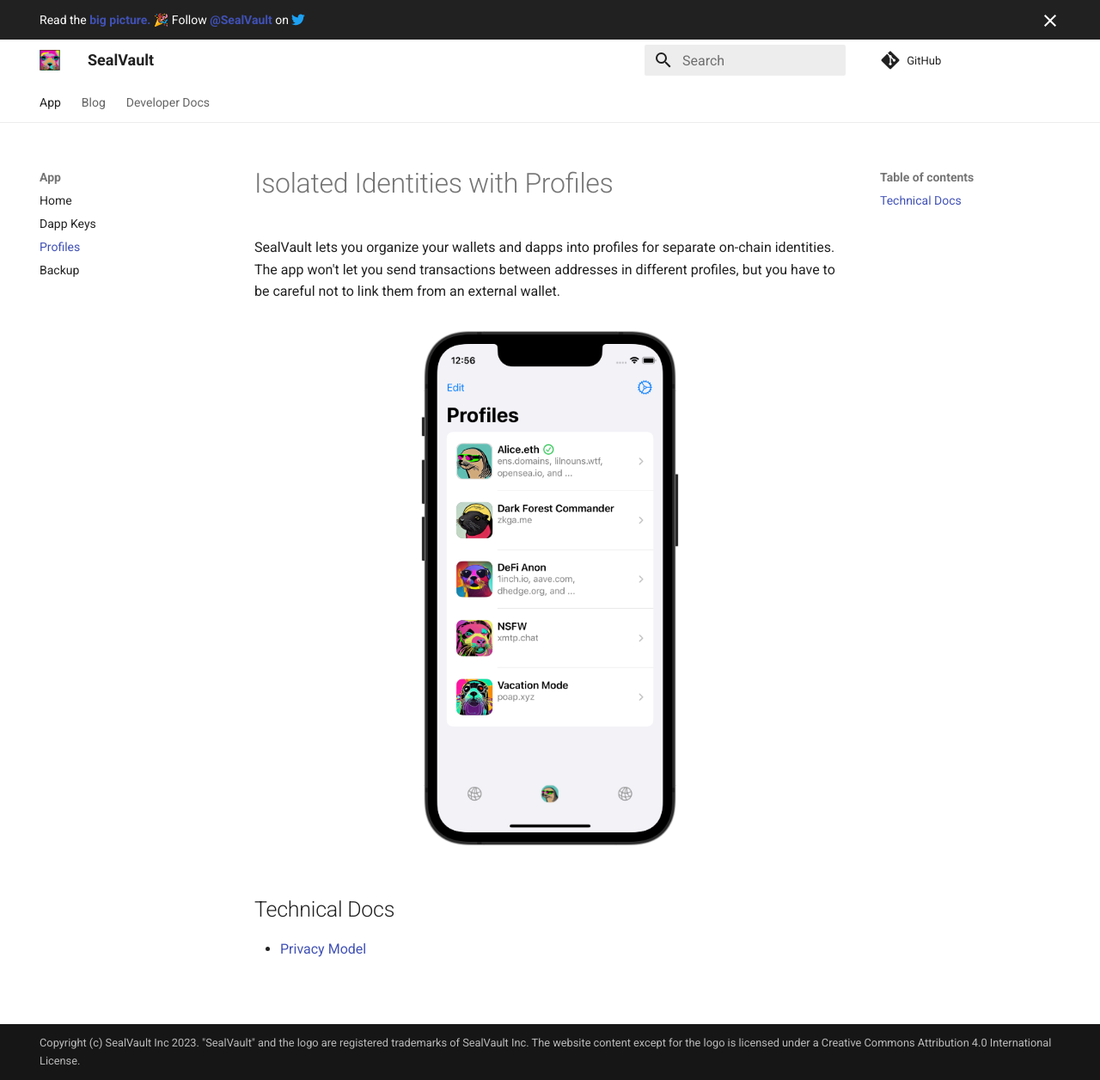
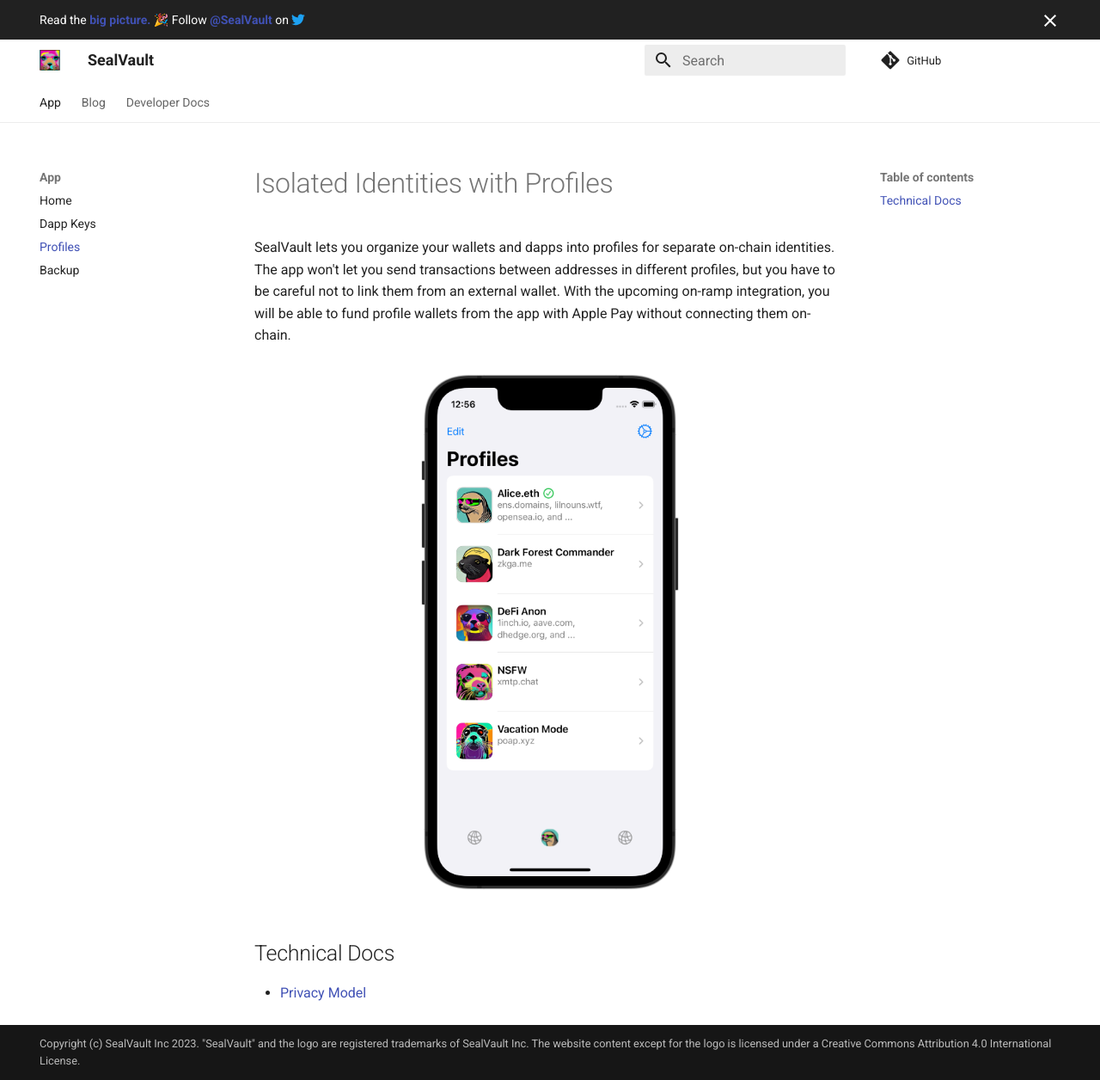
Before and after one commit to sealvault/sealvault, an MkDocs documentation site: the page built from website/src/profiles.md, in a window 1280 px wide and 1256 px high. Shown: the whole window at 86% size. Built offline with MkDocs 1.6.1 and Material for MkDocs 9.7.7, drawn with Linux system fonts in a browser that asks for light colours; comment, search, counter and statistics services are not loaded.

Commit message:
Add on-ramp to roadmap

```diff
--- a/website/src/profiles.md
+++ b/website/src/profiles.md
@@ -3,7 +3,8 @@
 SealVault lets you organize your wallets and dapps into profiles for separate
 on-chain identities. The app won't let you send transactions between addresses
 in different profiles, but you have to be careful not to link them from an
-external wallet.
+external wallet. With the upcoming on-ramp integration, you will be able to fund
+profile wallets from the app with Apple Pay without connecting them on-chain.
 
 <figure markdown>
 ![iOS app profile list view](./assets/images/screenshots/profile-list.png){ loading=lazy class="img-max-height-600" }
```
Also changed, not shown: website/src/index.md (+1 -0 lines).
